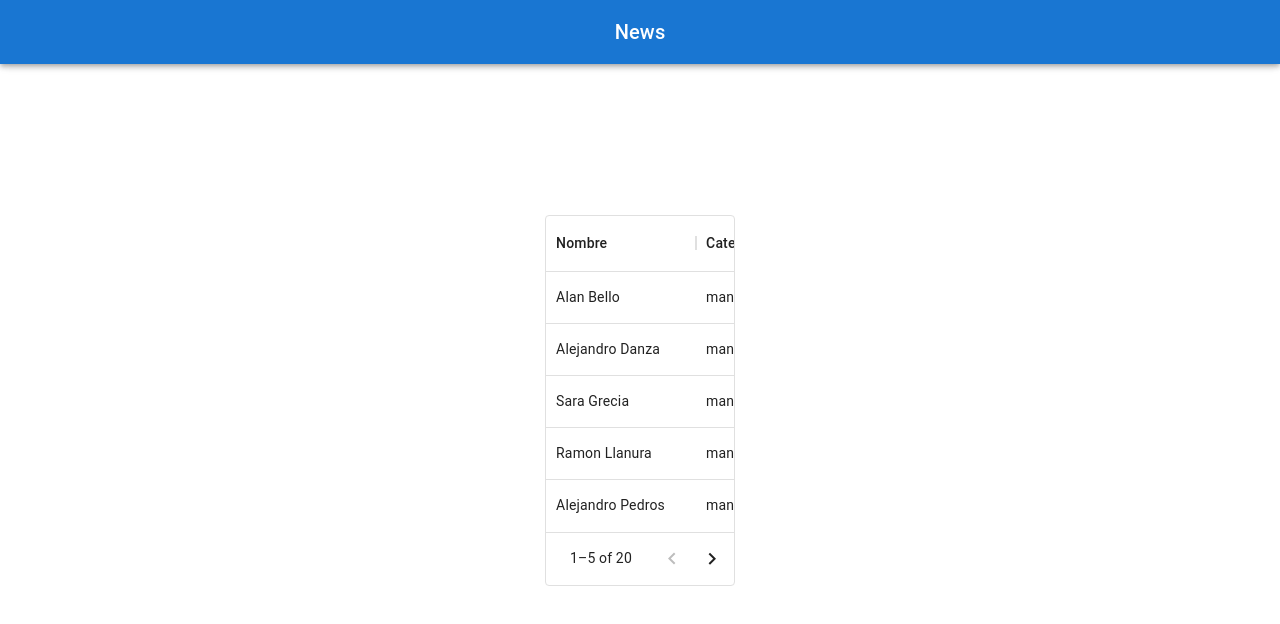
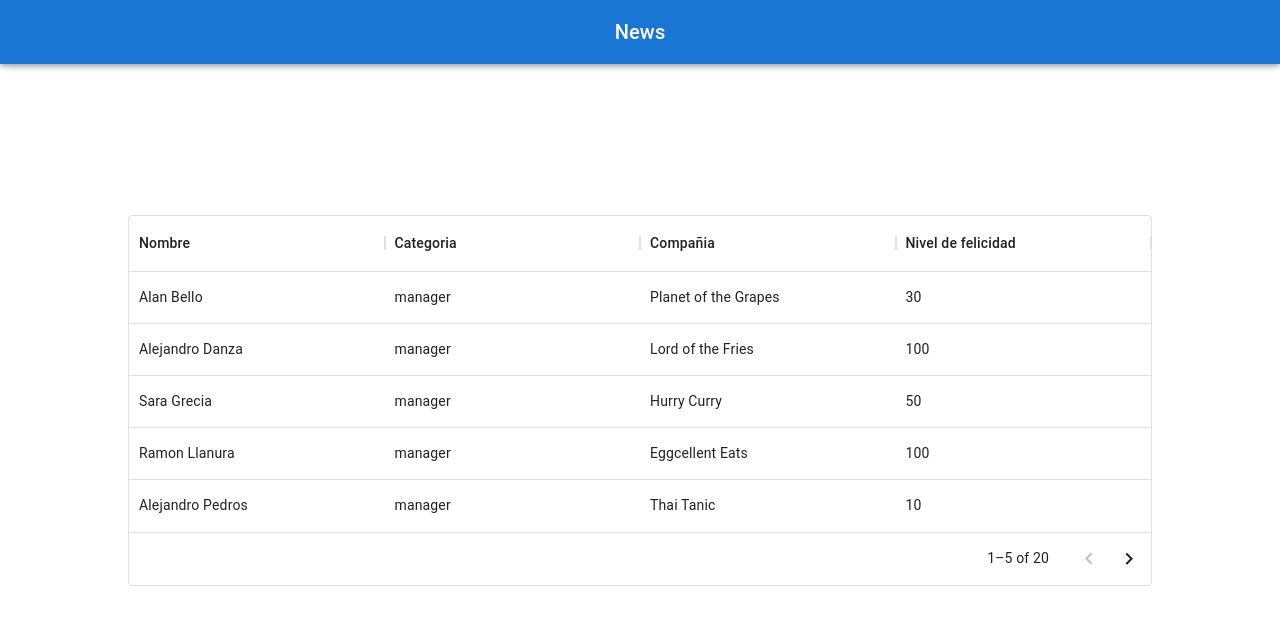
Before and after one commit to FrankBV94/React-HSFE-Wep-App, a React (Vite) app in the folder HSFE/: page / in a window 1280 px wide. Shown: the top 624 px of the page. Built offline with nearby package versions, Linux system fonts and the light colour scheme.

Commit message:
Tabla integrada con todas las funciones

```diff
--- a/HSFE/src/App.tsx
+++ b/HSFE/src/App.tsx
@@ -1,12 +1,15 @@
 import "./App.css";
 import NavBar from "./components/NavBar/NavBar";
 import Home from "./pages/Home/Home";
+import { LayoutContainer } from "./styled-components/layout.styled.component";
 
 function App() {
   return (
     <>
       <NavBar />
-      <Home />
+      <LayoutContainer>
+        <Home />
+      </LayoutContainer>
     </>
   );
 }
```
